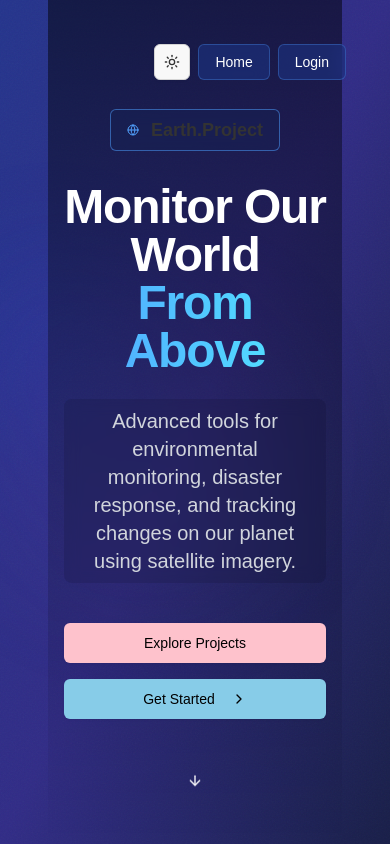
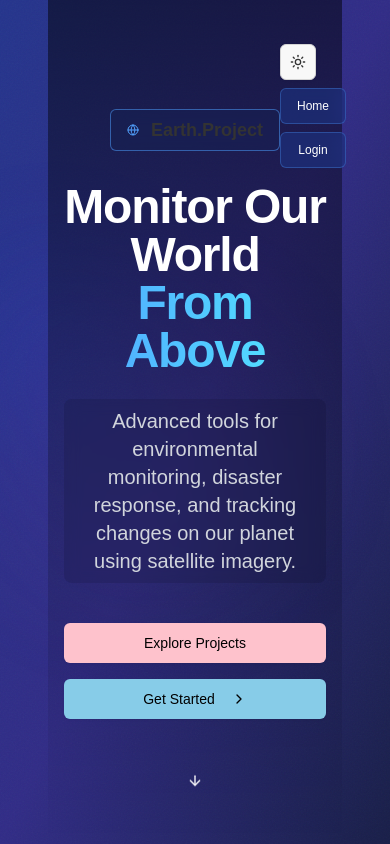
Before and after one commit to jerekettunen/survey-earth, a React (Vite) app in the folder earth-client/: page / in a window 390 px wide. Shown: the top 844 px of the page. Built offline with nearby package versions, Linux system fonts and the light colour scheme; no server answers.

Commit message:
Content update & redeploy

```diff
--- a/earth-client/src/components/AppContent.jsx
+++ b/earth-client/src/components/AppContent.jsx
@@ -39,19 +39,19 @@ const AppContent = () => {
           </>
         ) : (
           // Show only login when not logged in
-          <div className="absolute top-3 right-3 flex gap-2 z-50">
+          <div className="absolute top-3 right-3 flex flex-col sm:flex-row gap-2 z-50">
             <ModeToggle />
             <Button
               asChild
               variant="ghost"
-              className="bg-blue-900/50 hover:bg-blue-900/70 text-white border border-blue-400/30 backdrop-blur-sm"
+              className="bg-blue-900/50 hover:bg-blue-900/70 text-white border border-blue-400/30 backdrop-blur-sm text-xs sm:text-sm whitespace-nowrap"
             >
               <Link to="/">Home</Link>
             </Button>
             <Button
               asChild
               variant="ghost"
-              className="bg-blue-900/50 hover:bg-blue-900/70 text-white border border-blue-400/30 backdrop-blur-sm"
+              className="bg-blue-900/50 hover:bg-blue-900/70 text-white border border-blue-400/30 backdrop-blur-sm text-xs sm:text-sm whitespace-nowrap"
             >
               <Link to="/login">Login</Link>
             </Button>
```
Also changed, not shown: 1 other file (tests, documents, lock files or other folders).
